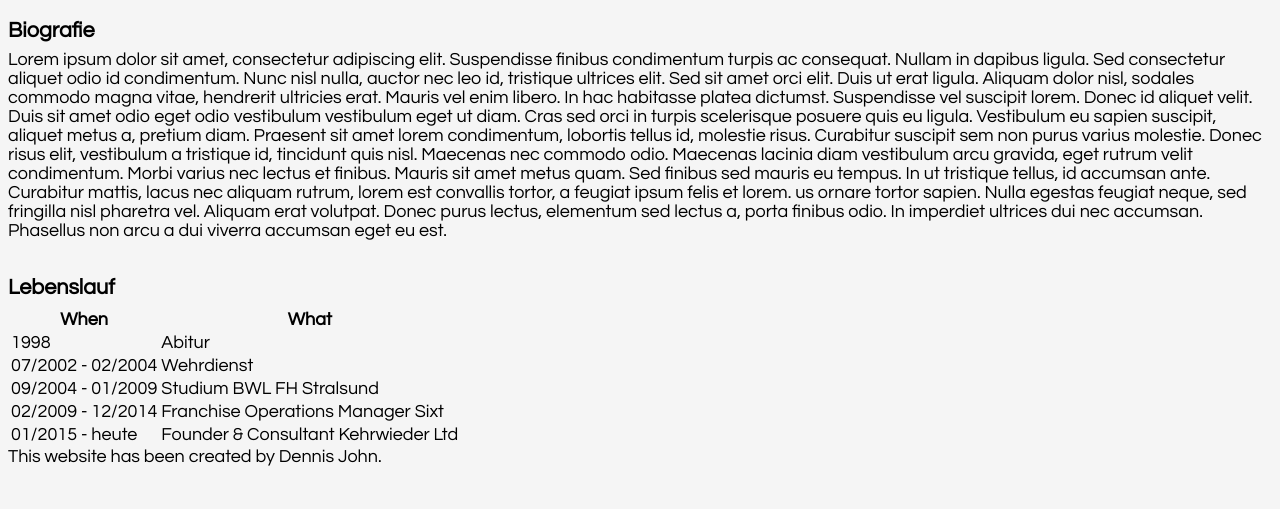
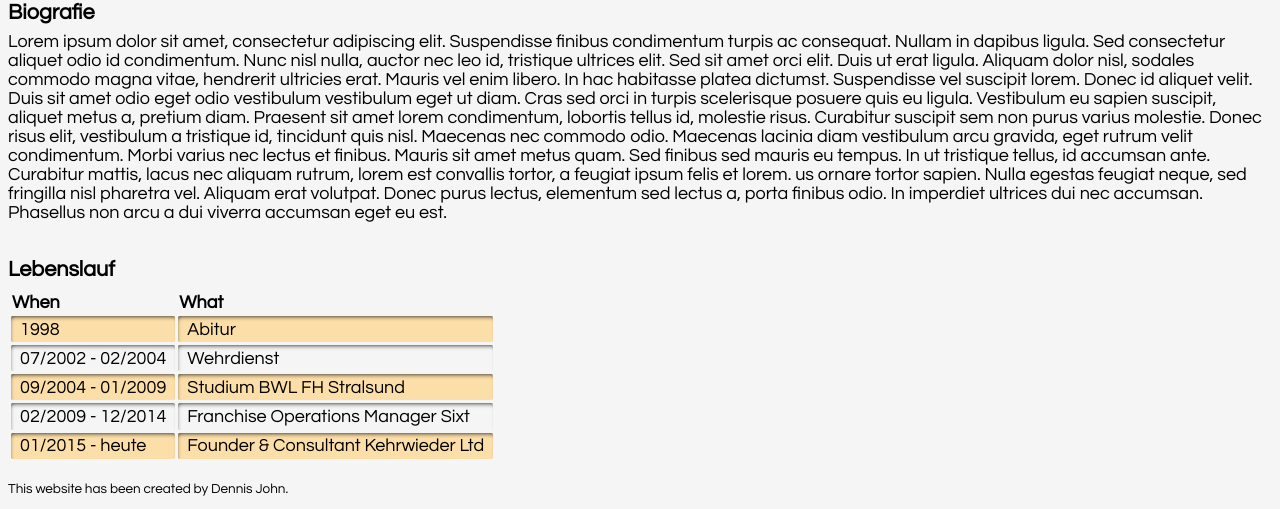
Before and after one commit to djo42/personal-website, a plain HTML site: page index.html in a window 1280 px wide. Shown: the part 1240-1749 px from the top of the page. Before the commit the page ends 1724 px from the top, so only its background shows below. Drawn offline with Linux system fonts and the light colour scheme.

Commit message:
Table Style und CSS Updates

```diff
--- a/css/styles.css
+++ b/css/styles.css
@@ -17,8 +17,6 @@ nav {
     /* background-color: orange;
     padding: 10px 10px 0px 10px;
     border-radius: 3px 15px 5px 30px; */
-
-
 }
 
 body {
@@ -42,7 +40,8 @@ main {
 }
 
 footer {
-
+    margin-top: 20px;
+    font-size: 75%;
 }
 
 p {
@@ -53,10 +52,42 @@ a {
     margin-bottom: 15px;
 }
 
+/* Table Styles */
+
+table {
+    display: flex;
+    /* align-items: stretch; */
+    width: auto;
+    text-align: left;
+    border-collapse: separate;
+    border-spacing: 0.2em;
+  }
+
+ td {
+    padding: .2em .5em;
+    border-radius: .1em;
+  }
+
+
+  td {
+    font-style: italicnormal;
+    text-align: left;
+    box-shadow: inset 1px 3px 5px -3px black;
+  }
+
+  tbody tr:nth-child(even) {
+    background-color: rgb(252, 222, 168);
+    color: black;
+  }
+
+  td:empty{
+    box-shadow: none;
+  }
+
 /* ID Tags */
 
 #main-pic {
-    margin: 20px 0 0 0;
+    margin: 10px 0 0 0;
     width: 100%;
     height: auto;
 }
@@ -126,7 +157,7 @@ a {
     color: white;
     width:auto;
     height: 20px;
-    margin: 8px;
+    margin: 6px;
     padding: 4px 10px 4px 10px;
     text-align: center;
     border: 1px orange;
@@ -142,9 +173,9 @@ a {
     font-style: normal;
     font-weight: bold;
     color: white;
-    width:120px;
+    width:130px;
     height: 30px;
-    margin: 10px;
+    margin: 6px;
     padding: 4px 10px 4px 10px;
     text-align: center;
     border: 1px silver;
```
